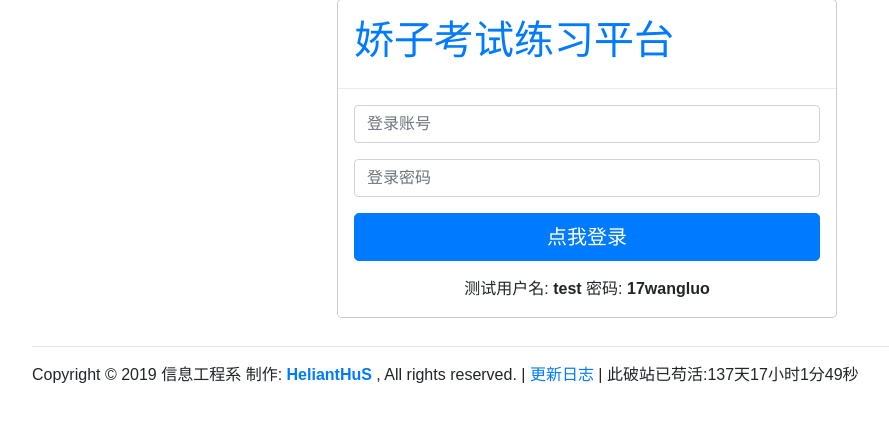
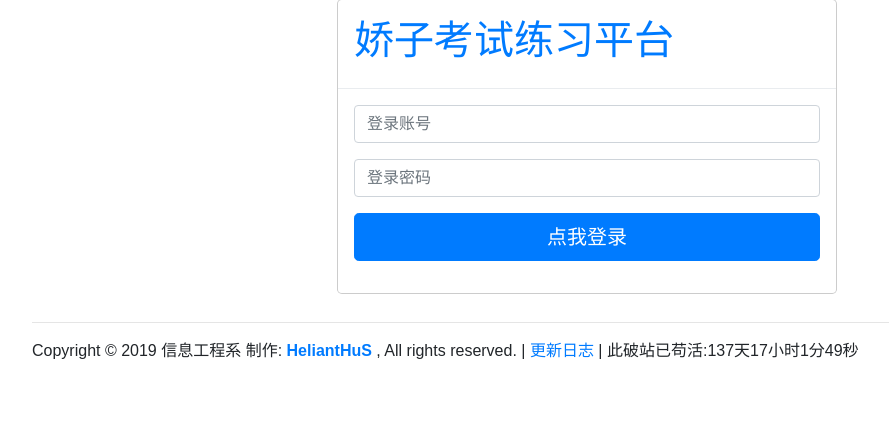
Before and after one commit to L-HeliantHuS/kaoshi_pingtai, a Django app: page /login/ in a window 1280 px wide. Shown: the part 77-499 px from the top of the page, without its empty margins (53-942 px from the left). Run offline with Django 3.2, Linux system fonts and the light colour scheme; some libraries are stand-ins or nearby versions.

```diff
--- a/templates/login.html
+++ b/templates/login.html
@@ -33,7 +33,6 @@
                         <button id="btnlogin" type="submit" class="btn btn-primary btn-lg btn-block">点我登录</button>
                     </div>
                     <div id="msg" class="text-center">
-                    测试用户名: <strong>test</strong>  密码: <strong>17wangluo</strong> <br>
                         <span style="color:red;font-size:12px;">{{ error }}</span>
 
                     </div>
```
Also changed, not shown: db.sqlite3 (deleted).
